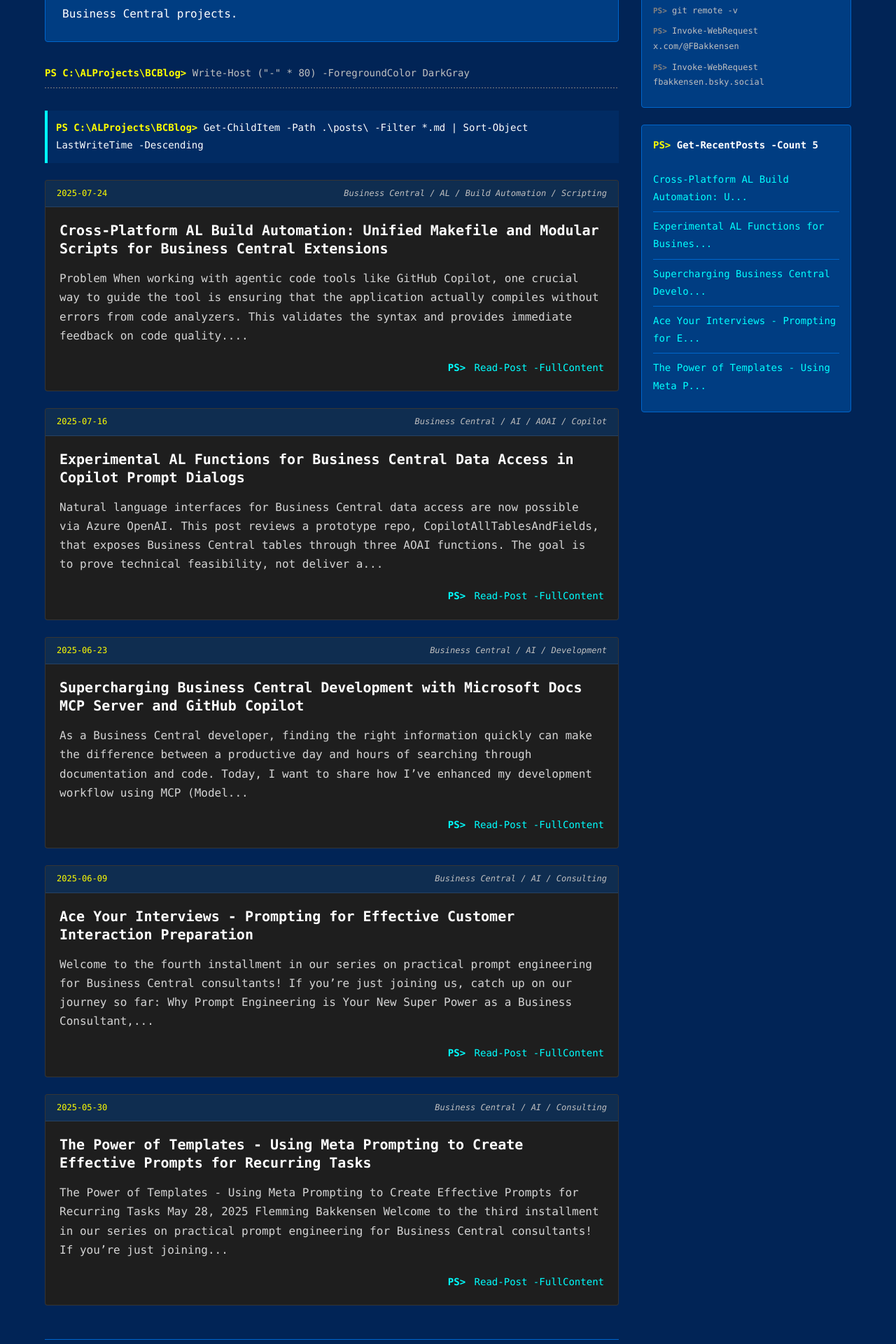
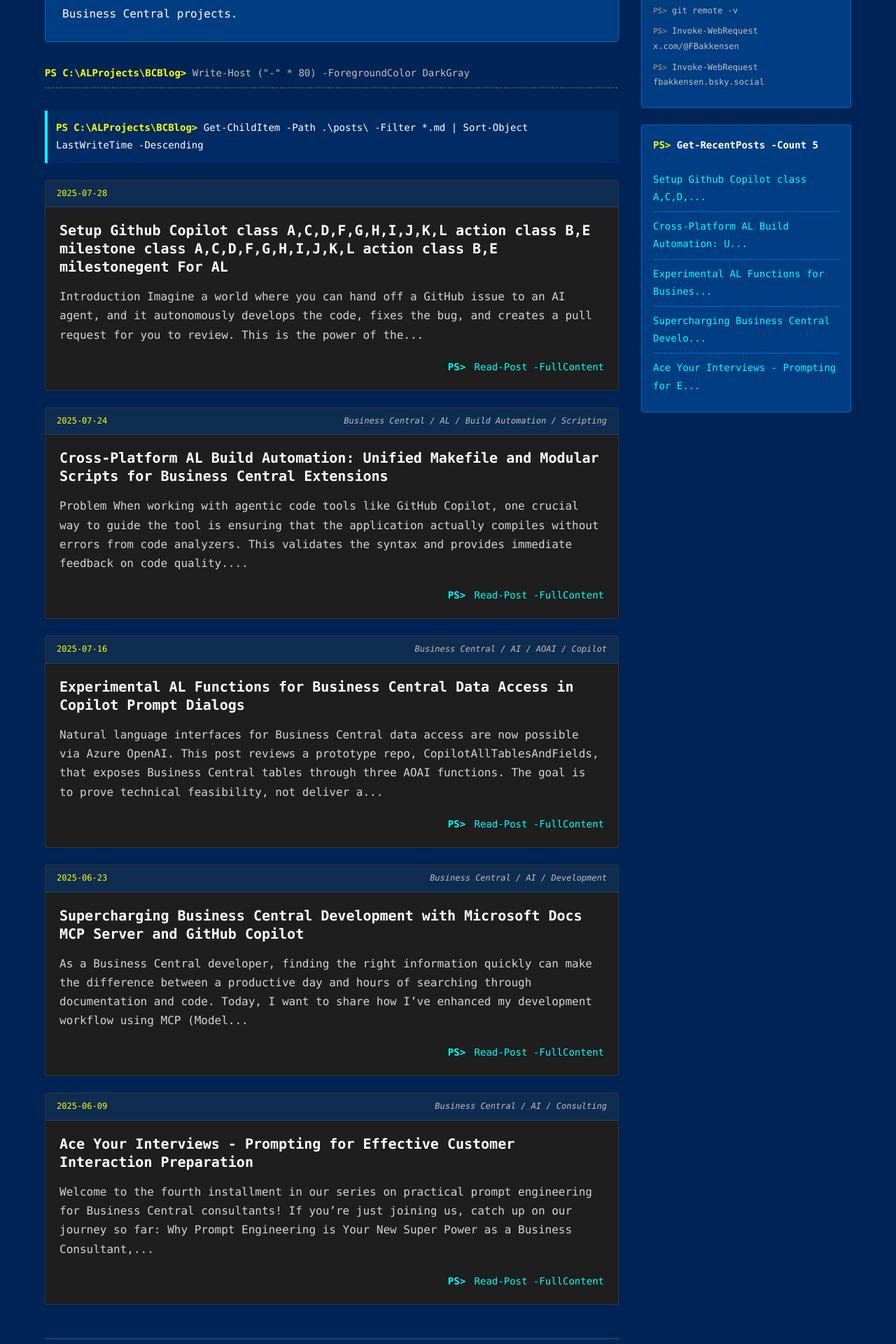
Before and after one commit to FBakkensen/FBakkensen.github.io, a Jekyll site: the page built from index.html, in a window 1280 px wide. Shown: the part 486-2406 px from the top of the page at 70% size. Built offline with Jekyll 4.4.1, drawn with Linux system fonts in a browser that asks for light colours; some web fonts are replaced; the list of posts is cut into pages by our own code; some of the changed lines change nothing that is shown.

Commit message:
feat: Add post about setting up GitHub Copilot Agent for AL
This commit introduces a new blog post that explains how to set up a custom development environment for the GitHub Copilot agent to work with Business Central AL projects.

The post covers:
- The need for a custom environment for the Linux-based Copilot agent.
- A high-level overview of the setup process using a Mermaid diagram.
- A detailed breakdown of the copilot-setup-steps.yml GitHub Actions workflow.
- Explanation of how system and project dependencies (symbols) are restored.
- A reference to the ALMakeDemo repository as a practical example.

This also includes minor style adjustments to the base layout and terminal theme to better present the content.

````diff
--- a/_layouts/base.html
+++ b/_layouts/base.html
@@ -58,5 +58,38 @@
       </footer>
     </div>
     <script src="{{ "/assets/js/code-blocks.js" | relative_url }}?v={{ site.time | date: '%s' }}"></script>
+    <script src="https://cdn.jsdelivr.net/npm/mermaid@10/dist/mermaid.min.js"></script>
+    <script>
+      mermaid.initialize({
+        startOnLoad: true,
+        theme: 'base',
+        themeVariables: {
+          background: 'transparent',
+          primaryColor: '#003d82',
+          primaryTextColor: '#d4d4d4',
+          primaryBorderColor: '#0066cc',
+          lineColor: '#c0c0c0',
+          secondaryColor: '#003d82',
+          tertiaryColor: '#003d82',
+          textColor: '#d4d4d4',
+          nodeTextColor: '#d4d4d4',
+          defaultLinkColor: '#c0c0c0',
+          clusterBkg: '#003d82',
+          clusterBorder: '#0066cc',
+          mainBkg: '#003d82',
+          actorBkg: '#003d82',
+          actorBorder: '#0066cc',
+          actorTextColor: '#d4d4d4',
+          labelBoxBkgColor: '#003d82',
+          labelBoxBorderColor: '#0066cc',
+          pie1: '#00ffff',
+          pie2: '#ffff00',
+          pie3: '#00ff00',
+          pie4: '#ff00ff',
+          pie5: '#ff0000',
+          fontFamily: 'Cascadia Code, Consolas, Monaco, Courier New, monospace',
+        }
+      });
+    </script>
   </body>
 </html>
--- /dev/null
+++ b/_posts/2025-07-28-setup-github-copilot-agent-for-al.md
@@ -0,0 +1,162 @@
+---
+title: "Setup Github Copilot     class A,C,D,F,G,H,I,J,K,L action
+    class B,E milestone class A,C,D,F,G,H,I,J,K,L action
+    class B,E milestonegent For AL"
+date: 2025-07-28
+tags: [Copilot, AL, Automation, GitHub Actions]
+---
+
+## Introduction
+
+Imagine a world where you can hand off a GitHub issue to an AI agent, and it autonomously develops the code, fixes the bug, and creates a pull request for you to review. This is the power of the GitHub Copilot agent, which can be activated directly from a GitHub issue to create a development environment tailored to solving that specific task.
+
+However, for this to work seamlessly, especially in a specialized environment like Business Central AL development, the Copilot agent needs the right tools and setup. The agent operates in a standard Linux environment, which doesn't natively support AL compilation or dependency management.
+
+This is precisely the problem this guide solves. We will walk through how to create a custom development environment for the GitHub Copilot agent, enabling it to compile and analyze your AL projects. This setup is the crucial bridge that allows the Copilot agent to understand your codebase, solve your issues, and supercharge your development workflow. This is why we need to make the Copilot able to compile and run analyzers for AL projects.
+
+Here's a high-level overview of the process:
+
+<pre class="mermaid">
+graph TD
+    A[GitHub Issue Created] --> B{Copilot Agent Activated};
+    B --> C[Setup Dev Environment];
+    C --> D[Run `copilot-setup-steps.yml`];
+    D --> E{Linux Runner};
+    E --> F[Install .NET & Dependencies];
+    F --> G[Install AL Compiler];
+    G --> H[Restore BC Symbols];
+    H --> I{Environment Ready};
+    I --> J[Copilot develops code];
+    J --> K[Copilot creates Pull Request];
+    K --> L[Developer Review];
+
+    classDef action fill:#00ffff,stroke:#00ffff,color:#000
+    classDef milestone fill:#ffff00,stroke:#ffff00,color:#000
+
+    class A,C,D,F,G,H,J,K,L action
+    class B,E,I milestone
+</pre>
+
+## Why Customize the Copilot Agent Environment?
+
+- Preinstall tools and dependencies for AL projects
+- Set environment variables for authentication and configuration
+
+## Official Documentation
+
+See the official guide:
+[Customizing the development environment for Copilot coding agent](https://docs.github.com/en/enterprise-cloud@latest/copilot/how-tos/use-copilot-agents/coding-agent/customize-the-agent-environment)
+
+## The Heart of the Automation: `copilot-setup-steps.yml`
+
+The magic happens in the `.github/workflows/copilot-setup-steps.yml` file. This GitHub Actions workflow prepares the entire environment for the Copilot agent before it starts its work. A key takeaway is that the Copilot agent runs on a Linux environment (`ubuntu-latest`). This is the primary motivation for creating a cross-platform build system using a `Makefile`, as discussed in our post on [Cross-Platform AL Build Automation]({{ site.baseurl }}{% post_url 2025-07-24-cross-platform-al-build-automation-unified-makefile-and-modular-scripts %}). The `Makefile` ensures that commands like `make build` work identically for a developer on Windows and for the Copilot agent on Linux.
+
+Let's break down the workflow:
+
+```yaml
+name: Copilot Setup Steps
+on:
+  workflow_dispatch:
+
+jobs:
+  copilot-setup-steps:
+    runs-on: ubuntu-latest
+    timeout-minutes: 30
+    permissions:
+      contents: read
+
+    steps:
+      - name: Checkout repository
+        uses: actions/checkout@v4
+
+      - name: Setup .NET
+        uses: actions/setup-dotnet@v4
+        with:
+          dotnet-version: '8.0.x'
+
+      - name: Install system dependencies
+        run: |
+          sudo apt-get update
+          sudo apt-get install -y jq wget curl unzip mono-complete file
+          # Official NuGet CLI install for Linux
+          # Download nuget.exe
+          sudo wget -O /usr/local/bin/nuget.exe https://dist.nuget.org/win-x86-commandline/latest/nuget.exe
+          # Test that mono can run nuget.exe
+          mono /usr/local/bin/nuget.exe help
+
+      - name: Install AL Compiler
+        run: |
+          chmod +x .github/scripts/setup-al-compiler.sh
+          .github/scripts/setup-al-compiler.sh
+
+      - name: Restore BC Symbols
+        run: |
+          chmod +x .github/scripts/restore-symbols.sh
+          .github/scripts/restore-symbols.sh .
+
+      - name: Display environment summary
+        run: |
+          echo "=== Copilot AL Development Environment ==="
+          echo "✓ .NET SDK: $(dotnet --version)"
+          echo "✓ AL Compiler: Available at $(which alc || echo 'Not found')"
+          echo "✓ Symbols: $(ls -1 .alpackages/*.app 2>/dev/null | wc -l) .app files"
+          echo "✓ Project: $(jq -r '.name' app.json) v$(jq -r '.version' app.json)"
+          echo "========================================="
+```
+
+### Workflow Steps Explained
+
+Here is a summary of the steps in the workflow:
+
+| Step | Action | Purpose |
+|---|---|---|
+| `Checkout repository` | `actions/checkout@v4` | Fetches the source code of the repository. |
+| `Setup .NET` | `actions/setup-dotnet@v4` | Installs the specified .NET SDK version, a prerequisite for the AL compiler. |
+| `Install system dependencies` | `run` | Installs necessary Linux tools like `jq`, `wget`, `curl`, `unzip`, and `mono-complete`. It also installs the NuGet CLI. |
+| `Install AL Compiler` | `run` | Executes a shell script to download and set up the AL compiler. |
+| `Restore BC Symbols` | `run` | Executes a shell script to download all necessary system and project dependency symbols. |
+| `Display environment summary` | `run` | Prints a summary of the configured environment for verification and debugging. |
+
+<br>
+
+1.  **Checkout & Dependencies**: The workflow starts by checking out your repository's code. It then installs essential tools for the setup process:
+    *   **.NET SDK**: A prerequisite for the AL compiler.
+    *   **System Utilities**: `jq` (for parsing JSON), `curl` and `wget` (for downloading files), `unzip` (for extracting archives), and `mono-complete` (a Linux implementation of .NET Framework needed by the AL compiler).
+    *   **NuGet CLI**: The official command-line tool for restoring package dependencies, which is essential for downloading AL symbols.
+
+2.  **Install AL Compiler**: This step executes the `.github/scripts/setup-al-compiler.sh` script. This script downloads the latest AL Language extension (`.vsix`) from the Visual Studio Marketplace, extracts it, and places the compiler (`alc`) in a location where the agent can find and use it. This gives us a working AL compiler on a barebones Linux runner.
+
+3.  **Restore BC Symbols**: This is arguably the most critical step, handled by the `.github/scripts/restore-symbols.sh` script. This script is responsible for populating the `.alpackages` folder with all the necessary symbol files (`.app` files) that your project needs to compile. It does this in two main phases:
+    *   **System Symbols**: First, it automatically downloads the core Microsoft symbols. Instead of fetching individual symbol packages, the script leverages NuGet's dependency resolution by installing the `Microsoft.Application.symbols` package. This acts as a meta-package that has dependencies on all the fundamental symbols required for compilation, such as `Microsoft.SystemApplication.symbols`, `Microsoft.BusinessFoundation.symbols`, `Microsoft.BaseApplication.symbols`, and `Microsoft.Platform.symbols`. By installing this single package, NuGet automatically pulls in the correct versions of all required dependencies, ensuring the environment has a complete and consistent set of system symbols. This is a more robust and streamlined approach than managing individual symbol packages.
+    *   **Project Dependencies**: Next, it reads the `dependencies` array in your `app.json`. For each dependency listed, it constructs the correct NuGet package name and uses `nuget.exe` to download the corresponding symbol package from the `AppSourceSymbols` feed.
+
+    Here is a breakdown of the symbol restoration process:
+    | Symbol Type | Source | Mechanism |
+    |---|---|---|
+    | **System Symbols** | NuGet (`Microsoft.Application.symbols`) | The script installs a single meta-package. NuGet's dependency resolution automatically pulls in all required base symbols (`SystemApplication`, `BaseApplication`, etc.). |
+    | **Project Dependencies** | `app.json` & AppSource NuGet feed | The script parses the `dependencies` array in `app.json`, constructs the correct NuGet package names, and downloads them from the `AppSourceSymbols` feed. |
+
+4.  **Environment Summary**: The final step prints a summary of the prepared environment. This is incredibly useful for debugging, as it confirms that the .NET SDK is installed, the AL compiler is available, and the correct number of symbol files have been downloaded.
+
+## The Result: A Pre-Warmed Environment
+
+By the time this setup workflow completes, the GitHub Copilot agent is presented with a perfect, ready-to-go AL development environment. The compiler is in place, all symbol dependencies are downloaded, and it can immediately start running `make` commands to build or analyze your project, just as you would on your local machine.
+
+## Example: ALMakeDemo Repo
+
+The [ALMakeDemo](https://github.com/FBakkensen/ALMakeDemo) project demonstrates a robust, cross-platform build system for AL extensions using Makefile and platform-specific scripts.
+
+### Key Features
+
+- Unified Makefile for all developer workflows
+- Platform-specific scripts for Windows (PowerShell) and Linux (Bash)
+- Modular libraries for JSON parsing and validation
+- Strict build quality: zero warnings/errors
+
+## Next Steps
+
+- Fork the [ALMakeDemo](https://github.com/FBakkensen/ALMakeDemo) repository to get the scripts and workflow file.
+- Adapt the `app.json` and `Makefile` to your own AL project's needs.
+- Experiment with Copilot agent workflows and see how a customized environment can supercharge your development automation.
+
+Stay tuned for our next post, where we'll dive into the specifics of assigning a GitHub issue to our newly configured Copilot Agent and giving it the right instructions to get the job done!
--- a/_sass/terminal-theme.scss
+++ b/_sass/terminal-theme.scss
@@ -1041,15 +1041,6 @@
   }
 }
 
-
-
-
-
-
-
-
-
-
 // Add line numbers for longer code blocks
 .highlight {
   pre.lineno {
@@ -1113,3 +1104,35 @@
     }
   }
 }
+
+// Custom styles for Mermaid diagrams
+pre.mermaid {
+  position: relative;
+  background-color: #000;
+  border: 1px solid $ps-border;
+  border-radius: 5px;
+  padding: 40px 15px 15px 15px;
+  margin-bottom: 1.5em;
+
+  &::before {
+    content: 'Mermaid Diagram';
+    position: absolute;
+    top: 0;
+    left: 0;
+    right: 0;
+    padding: 8px 15px;
+    background-color: $ps-header-bg;
+    border-bottom: 1px solid $ps-border;
+    border-top-left-radius: 5px;
+    border-top-right-radius: 5px;
+    font-family: $font-mono;
+    font-size: 14px;
+    color: $ps-fg;
+    font-weight: bold;
+  }
+
+  svg {
+    display: block;
+    margin: 0 auto;
+  }
+}
````
